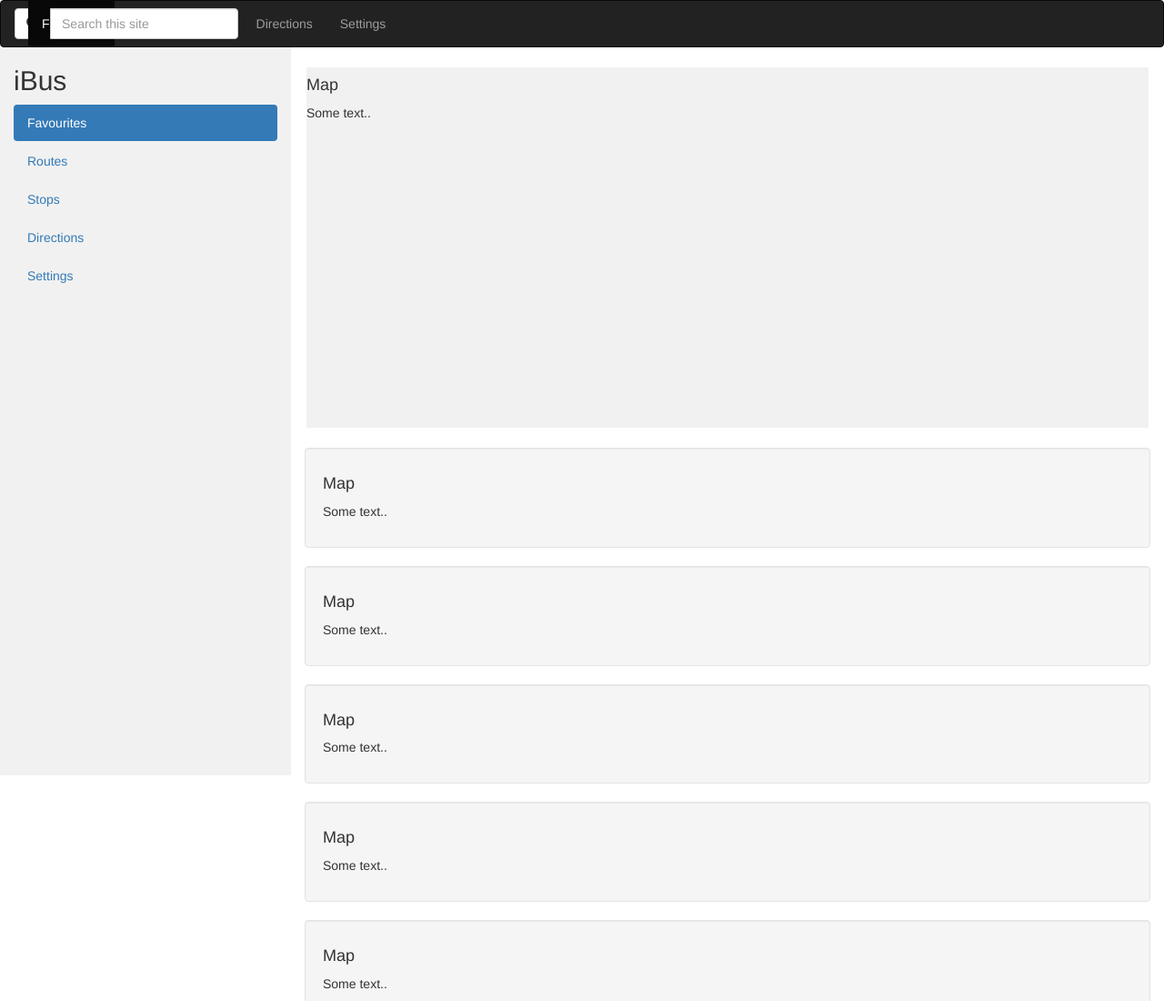
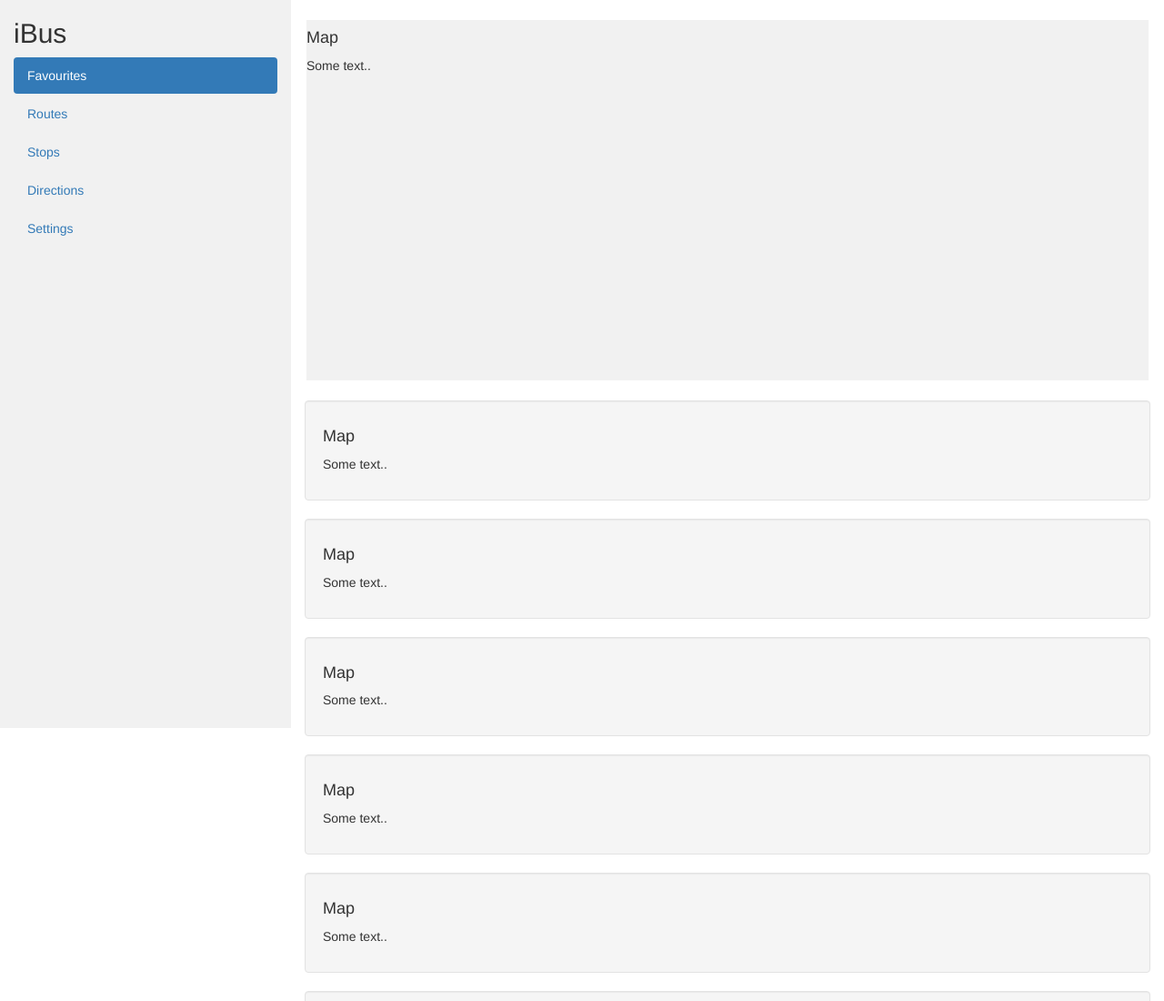
Before and after one commit to WingOfFlame/iBus, a plain HTML site: page index.html in a window 1280 px wide. Shown: the top 1100 px of the page at 91% size. Drawn offline with nearby package versions, Linux system fonts and the light colour scheme.

Commit message:
restore to original simple template

```diff
--- a/index.html
+++ b/index.html
@@ -12,7 +12,7 @@
 </head>
 <body>
 
-  <nav class="navbar navbar-inverse" role="navigation">
+  <nav class="navbar navbar-inverse navbar-fixed-top visible-xs" role="navigation">
 
       <div class="container-fluid">
           <!-- add header -->
```
Also changed, not shown: 1 other file.
